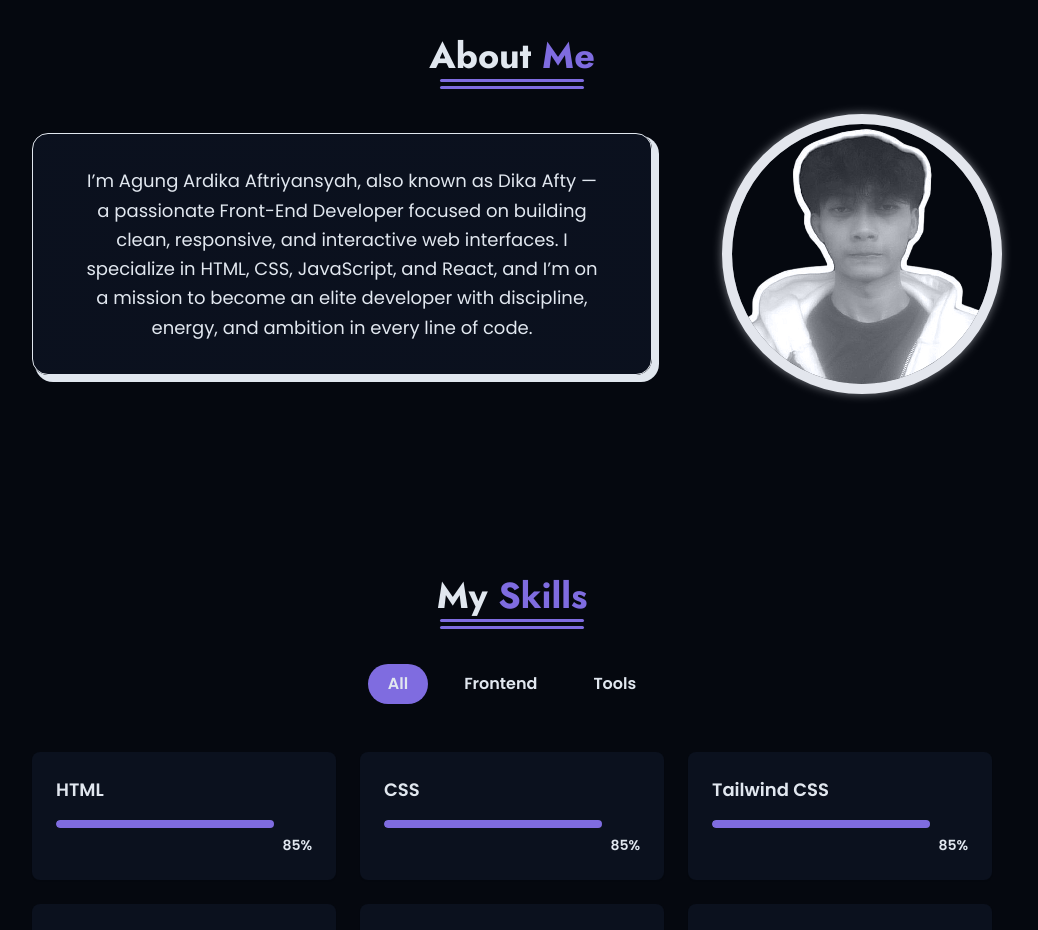
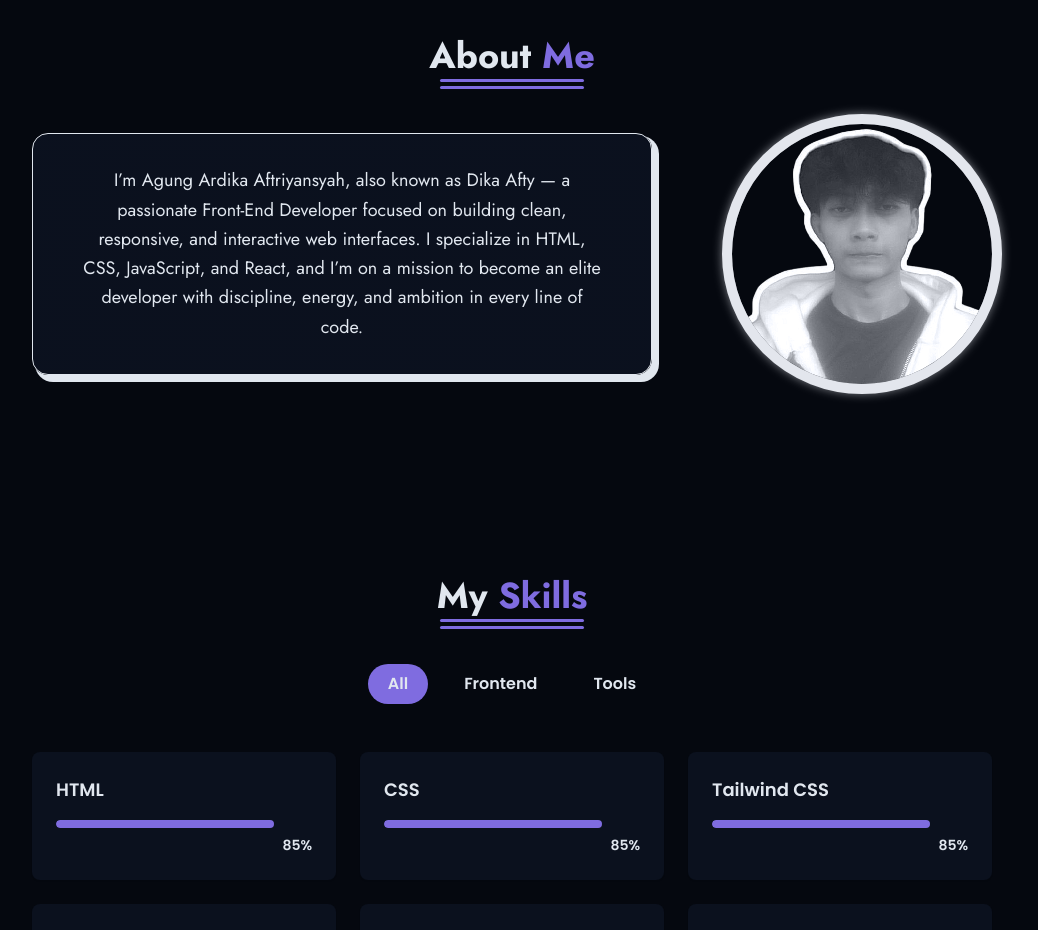
Before and after one commit to dikaafty/dikaafty-portofolio, a React (Vite) app: page / in a window 1280 px wide. Shown: the part 860-1790 px from the top of the page, without its empty margins (128-1166 px from the left). Built offline with nearby package versions, Linux system fonts and the light colour scheme.

Commit message:
Change font family in bio-section utility

```diff
--- a/src/index.css
+++ b/src/index.css
@@ -237,7 +237,7 @@
 }
 
 @utility bio-section {
-  @apply font-poppins text-sm md:text-base lg:text-lg leading-relaxed mb-8 md:mb-0
+  @apply font-jost text-sm md:text-base lg:text-lg leading-relaxed mb-8 md:mb-0
             gradient-border py-2.5 px-4 md:py-5 md:px-8 lg:py-8 lg:px-12 rounded-2xl
             border-1 border-[hsl(var(--foreground))] shadow-[5px_5px_0_2px_hsl(var(--foreground))];
 }
```
